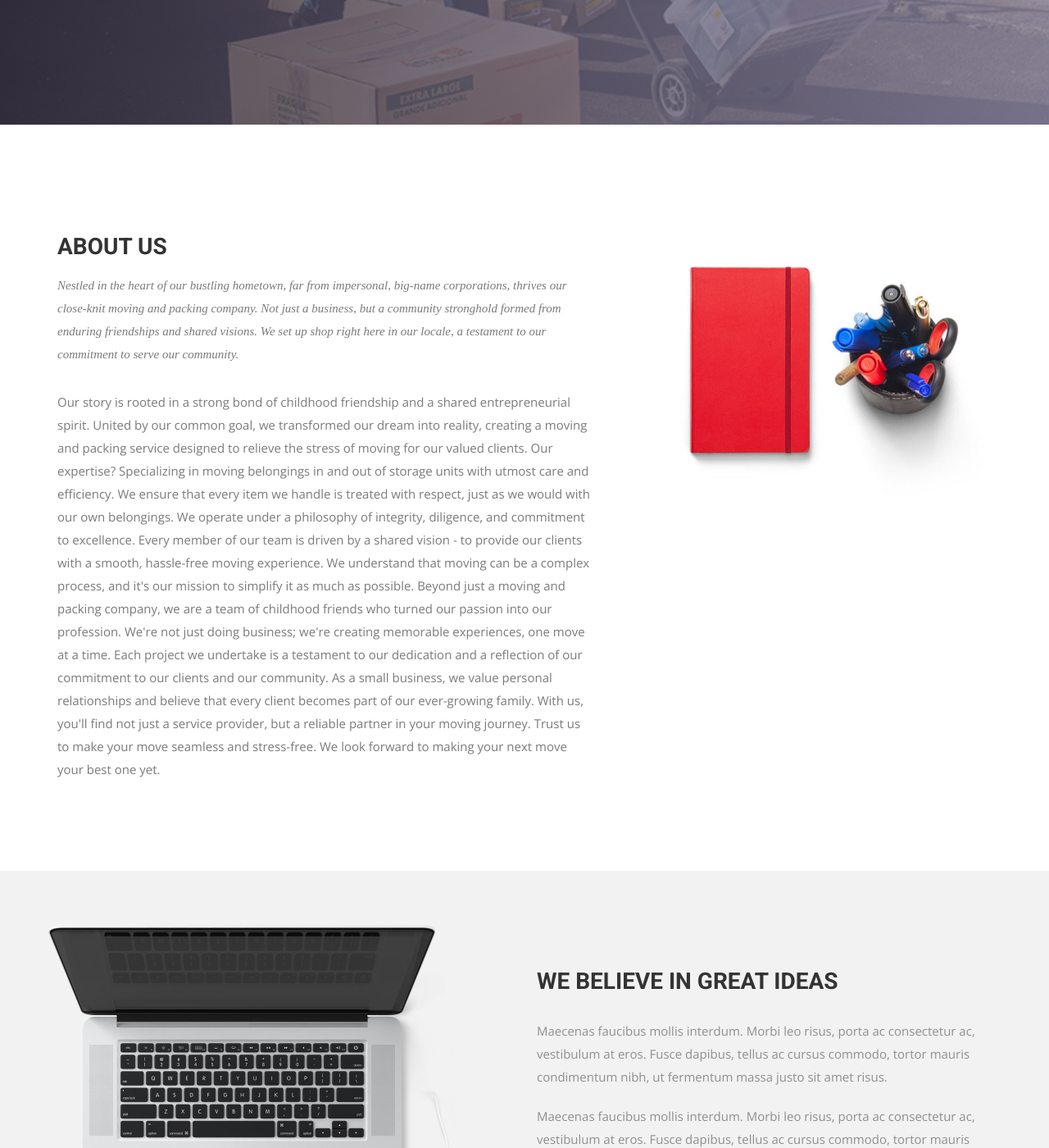
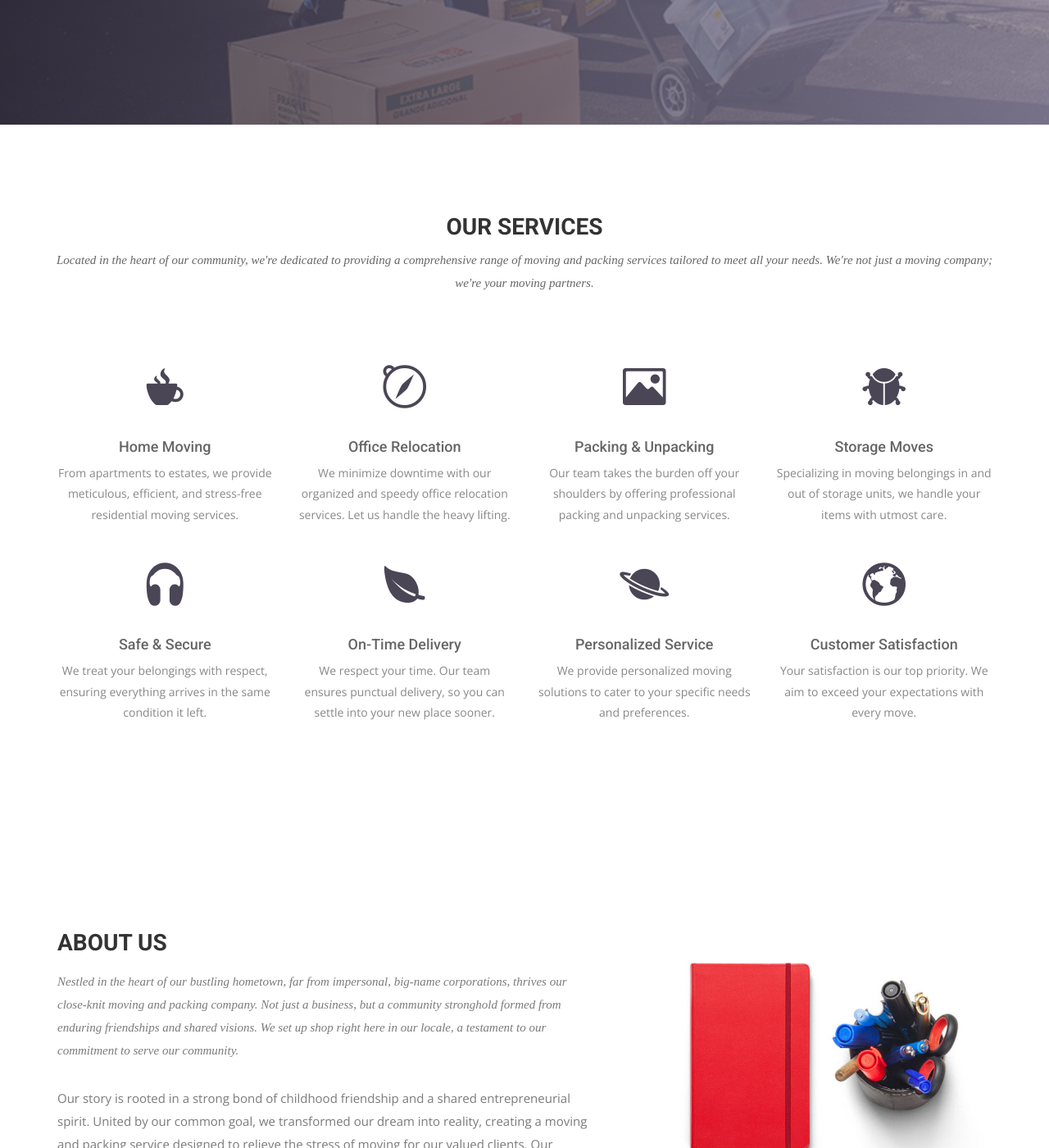
Before and after one commit to jjjustyn/storage_shift, a Jekyll site: the page built from index.html, in a window 1280 px wide and 1400 px high, scrolled down 723 px. Shown: the whole window at 82% size. Built offline with Jekyll 4.4.1, drawn with Linux system fonts in a browser that asks for light colours; nearby versions of some CDN libraries; some web fonts are replaced; some of the changed text lies outside the part shown.

Commit message:
shifted our services to appear directly after intro slider and changed lorem ipsum to relevant text

```diff
--- a/index.html
+++ b/index.html
@@ -12,6 +12,75 @@ permalink: /
         <div class="block">
           <h1 class="animated fadeInUp">YOUR DYNAMIC MOVING &#38; <br> PACKING CREW</h1>
           <p class="animated fadeInUp">We thrive in the hustle and bustle of helping you move. Our dedicated team collaborates with our clients to deliver high-energy, fast, and flexible solutions for all their moving and packing needs.</p>
+        </div>
+      </div>
+    </div>
+  </div>
+</section>
+<!-- Service Start -->
+<section id="service">
+  <div class="container">
+    <div class="row">
+      <div class="section-title">
+        <h2>Our Services</h2>
+        <p>Located in the heart of our community, we're dedicated to providing a comprehensive range of moving and packing services tailored to meet all your needs. We're not just a moving company; we're your moving partners.</p>
+      </div>
+    </div>
+    <div class="row ">
+      <div class="col-sm-6 col-md-3">
+        <div class="service-item">
+          <i class="icon ion-coffee"></i>
+          <h4>Home Moving</h4>
+          <p>From apartments to estates, we provide meticulous, efficient, and stress-free residential moving services.</p>
+        </div>
+      </div>
+      <div class="col-sm-6 col-md-3">
+        <div class="service-item">
+          <i class="ion-compass"></i>
+          <h4>Office Relocation</h4>
+          <p>We minimize downtime with our organized and speedy office relocation services. Let us handle the heavy lifting.</p>
+        </div>
+      </div>
+      <div class="col-sm-6 col-md-3">
+        <div class="service-item">
+          <i class="ion-image"></i>
+          <h4>Packing & Unpacking</h4>
+          <p>Our team takes the burden off your shoulders by offering professional packing and unpacking services.</p>
+        </div>
+      </div>
+      <div class="col-sm-6 col-md-3">
+        <div class="service-item">
+          <i class="ion-bug"></i>
+          <h4>Storage Moves</h4>
+          <p>Specializing in moving belongings in and out of storage units, we handle your items with utmost care.</p>
+        </div>
+      </div>
+      <div class="col-sm-6 col-md-3">
+        <div class="service-item">
+          <i class="ion-headphone"></i>
+          <h4>Safe & Secure</h4>
+          <p>We treat your belongings with respect, ensuring everything arrives in the same condition it left.</p>
+        </div>
+      </div>
+      <div class="col-sm-6 col-md-3">
+        <div class="service-item">
+          <i class="ion-leaf"></i>
+          <h4>On-Time Delivery</h4>
+          <p>We respect your time. Our team ensures punctual delivery, so you can settle into your new place sooner.</p>
+        </div>
+      </div>
+      <div class="col-sm-6 col-md-3">
+        <div class="service-item">
+          <i class="ion-planet"></i>
+          <h4>Personalized Service</h4>
+          <p>We provide personalized moving solutions to cater to your specific needs and preferences.</p>
+        </div>
+      </div>
+      <div class="col-sm-6 col-md-3">
+        <div class="service-item">
+          <i class="ion-earth"></i>
+          <h4>Customer Satisfaction</h4>
+          <p>Your satisfaction is our top priority. We aim to exceed your expectations with every move.</p>
         </div>
       </div>
     </div>
@@ -63,75 +132,7 @@ permalink: /
 </div>
 </section>
 
-<!-- Service Start -->
-<section id="service">
-  <div class="container">
-    <div class="row">
-      <div class="section-title">
-        <h2>Our Services</h2>
-        <p>Far far away, behind the word mountains, far from the countries Vokalia and Consonantia, there live the blind texts. Separated they live in Bookmarksgrove right at the coast of the Semantics</p>
-      </div>
-    </div>
-    <div class="row ">
-      <div class="col-sm-6 col-md-3">
-        <div class="service-item">
-          <i class="icon ion-coffee"></i>
-          <h4>Branding</h4>
-          <p>Lorem ipsum dolor sit amet, consectetur adipisicing elit, sed do eiusmod tempor incididunt ut </p>
-        </div>
-      </div>
-      <div class="col-sm-6 col-md-3">
-        <div class="service-item">
-          <i class="ion-compass"></i>
-          <h4>Web Design</h4>
-          <p>Lorem ipsum dolor sit amet, consectetur adipisicing elit, sed do eiusmod tempor incididunt ut </p>
-        </div>
-      </div>
-      <div class="col-sm-6 col-md-3">
-        <div class="service-item">
-          <i class="ion-image"></i>
-          <h4>App Design</h4>
-          <p>Lorem ipsum dolor sit amet, consectetur adipisicing elit, sed do eiusmod tempor incididunt ut </p>
-        </div>
-      </div>
-      <div class="col-sm-6 col-md-3">
-        <div class="service-item">
-          <i class="ion-bug"></i>
-          <h4>Start Up</h4>
-          <p>Lorem ipsum dolor sit amet, consectetur adipisicing elit, sed do eiusmod tempor incididunt ut </p>
-        </div>
-      </div>
-      <div class="col-sm-6 col-md-3">
-        <div class="service-item">
-          <i class="ion-headphone"></i>
-          <h4>Logo Design</h4>
-          <p>Lorem ipsum dolor sit amet, consectetur adipisicing elit, sed do eiusmod tempor incididunt ut </p>
-        </div>
-      </div>
-      <div class="col-sm-6 col-md-3">
-        <div class="service-item">
-          <i class="ion-leaf"></i>
-          <h4>Development</h4>
-          <p>Lorem ipsum dolor sit amet, consectetur adipisicing elit, sed do eiusmod tempor incididunt ut </p>
-        </div>
-      </div>
-      <div class="col-sm-6 col-md-3">
-        <div class="service-item">
-          <i class="ion-planet"></i>
-          <h4>Brand Identity</h4>
-          <p>Lorem ipsum dolor sit amet, consectetur adipisicing elit, sed do eiusmod tempor incididunt ut </p>
-        </div>
-      </div>
-      <div class="col-sm-6 col-md-3">
-        <div class="service-item">
-          <i class="ion-earth"></i>
-          <h4>Brand Identity</h4>
-          <p>Lorem ipsum dolor sit amet, consectetur adipisicing elit, sed do eiusmod tempor incididunt ut </p>
-        </div>
-      </div>
-    </div>
-  </div>
-</section>
+
 <!-- Call to action Start -->
 <section id="call-to-action">
   <div class="container">
```
